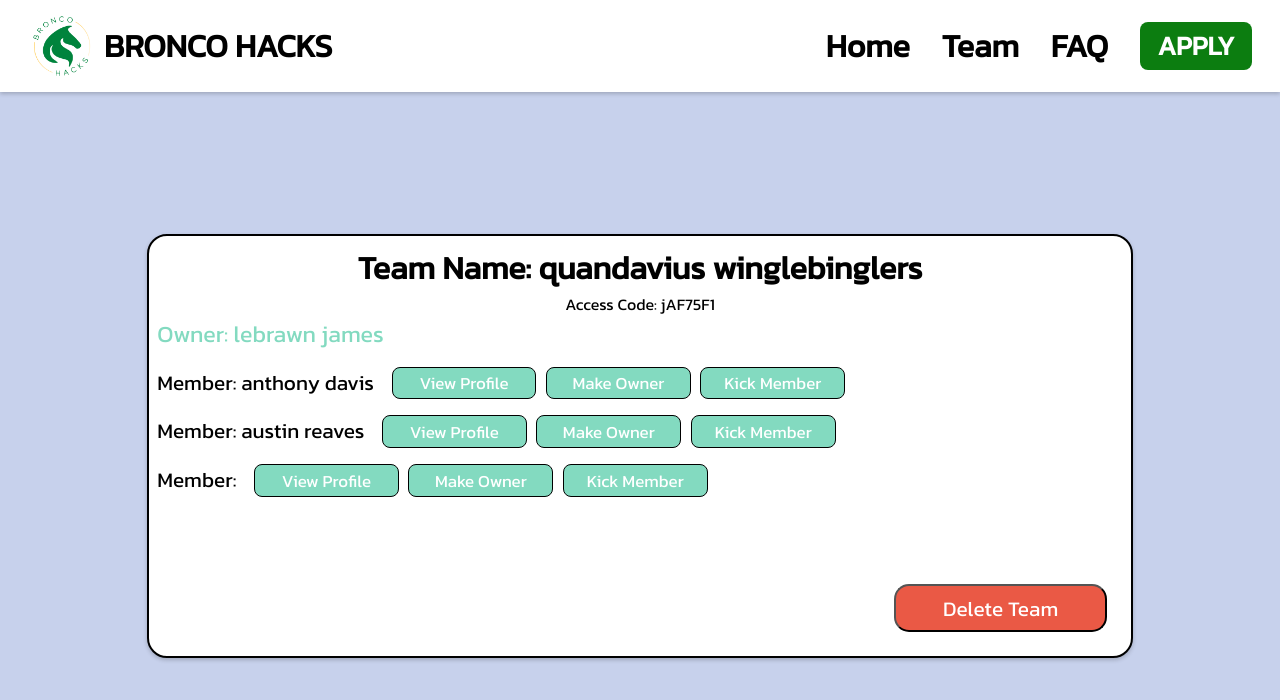
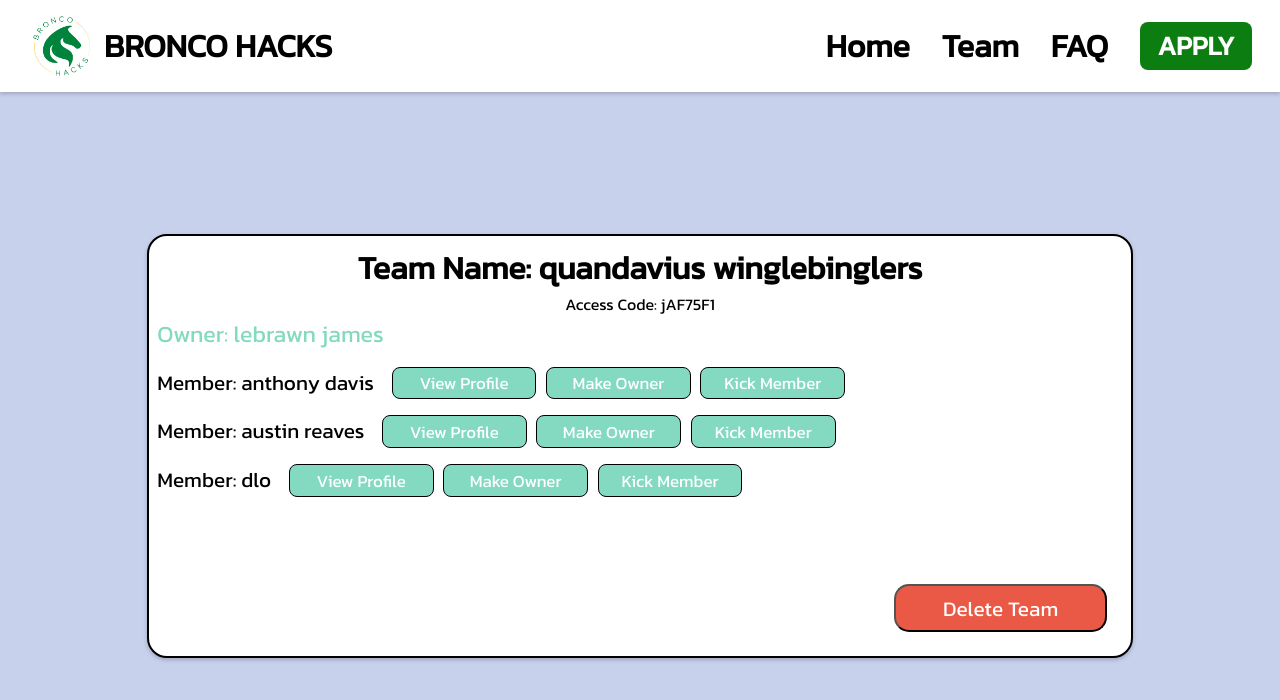
Before and after one commit to BroncoHacks-Website/Application-Portal, a React (Vite) app in the folder client/: page /manageTeam in a window 1280 px wide. Shown: the top 700 px of the page. Built offline with nearby package versions, Linux system fonts and the light colour scheme.

Commit message:
buttons don't show up if member doesn't exist

```diff
--- a/client/src/pages/ManageTeam.jsx
+++ b/client/src/pages/ManageTeam.jsx
@@ -6,6 +6,13 @@ const TeamMember = ({nm}) => {
 
     const [memberName, setMemberName] = useState(nm)
 
+    if (memberName == "") {
+        return(
+            <div id='team-member'>
+                <p>Member:</p>
+            </div>
+        )
+    } else {
         return (
             <div id='team-member'>
                 <p>Member: {memberName}</p>
@@ -16,6 +23,8 @@ const TeamMember = ({nm}) => {
         )
     }
 
+}
+
 const ManageTeam = () => {
 
     // all the variables here are just filler
@@ -24,7 +33,7 @@ const ManageTeam = () => {
     const [owner, setOwner] = useState("lebrawn james")
     const [mem1, setMem1] = useState("anthony davis")
     const [mem2, setMem2] = useState("austin reaves")
-    const [mem3, setMem3] = useState("")
+    const [mem3, setMem3] = useState("dlo")
 
     useEffect(() => {
 
```
Lines whose indentation alone changed are shown as unchanged.
